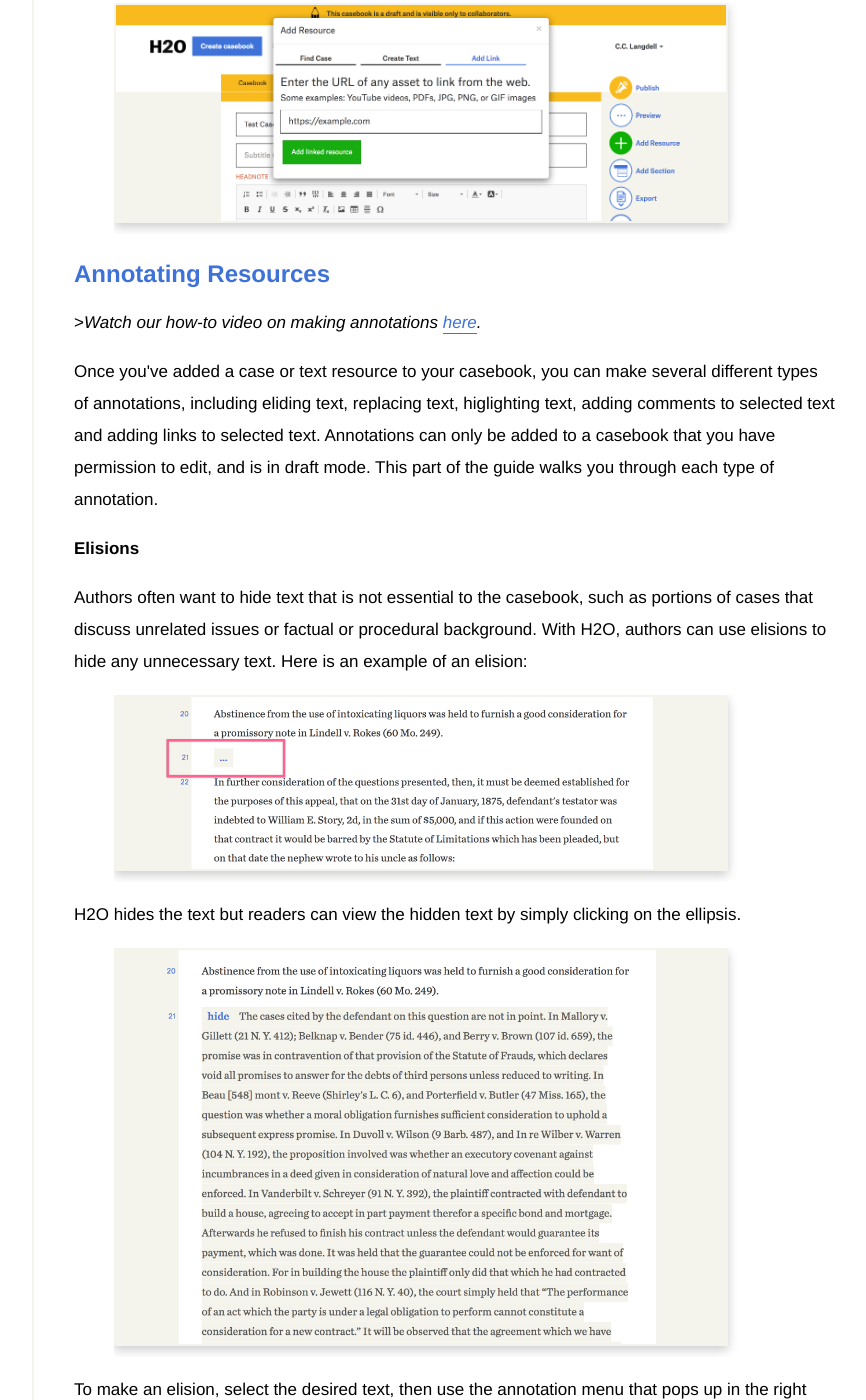
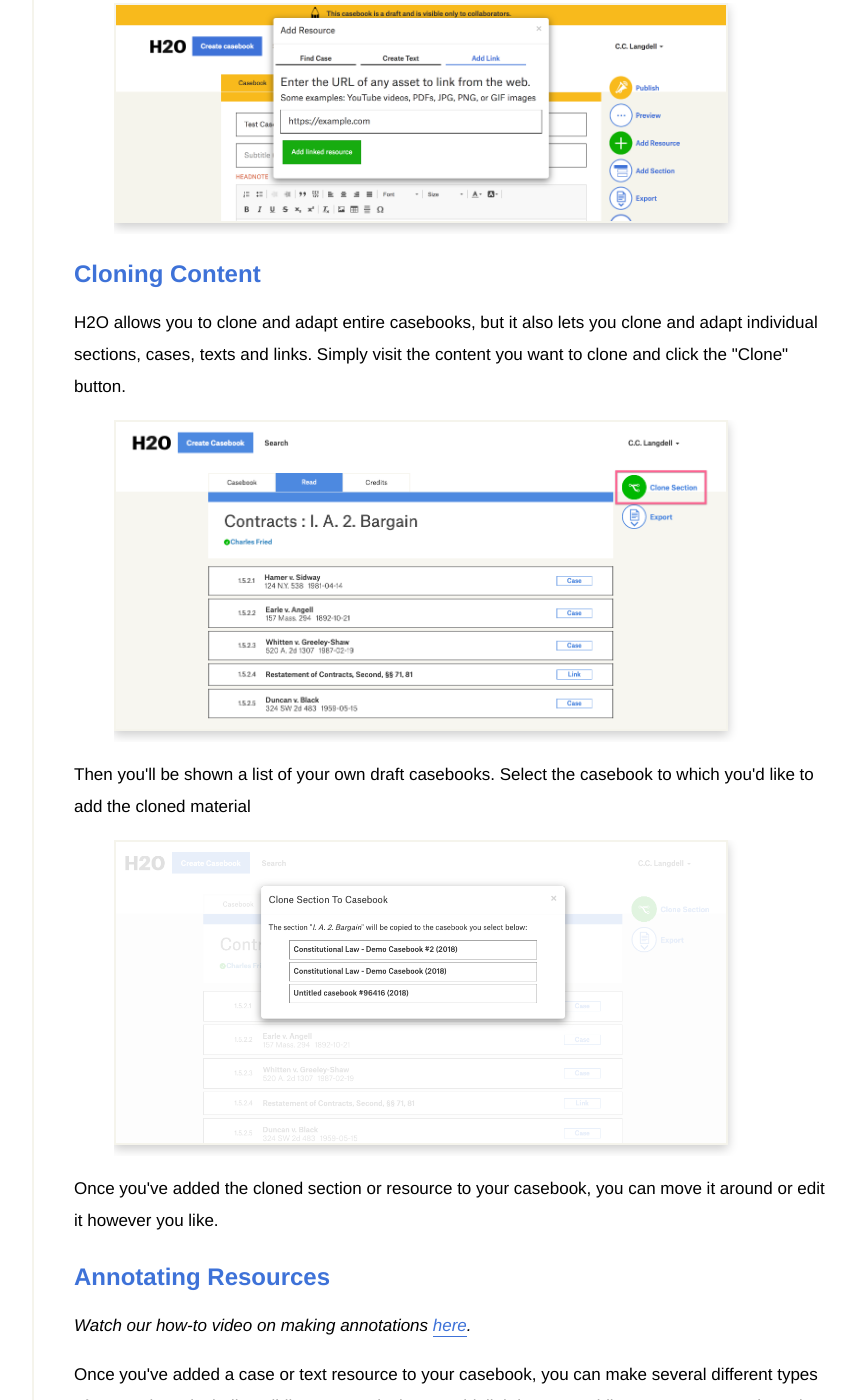
Before and after one commit to harvard-lil/h2o-static, a Jekyll site: the page built from app/making-casebooks.html, in a window 1280 px wide and 1400 px high, scrolled down 7310 px. Shown: the whole window, without its empty margins (340-1206 px from the left). Built offline with Jekyll 4.4.1, drawn with Linux system fonts in a browser that asks for light colours.

Commit message:
adding section/resource cloning to guide

```diff
--- a/app/index.html
+++ b/app/index.html
@@ -62,9 +62,9 @@ sharing-image: images/h2o-logo.svg
     <h2 id="making-casebooks">Making Casebooks</h2>
     <h3 id="accounts">Accounts</h3>
     <p>You'll need to register for an account to make casebooks. You don't need an account to read casebooks.</p>
-    <p>Accounts are free for anyone with an email account at an academic institution. Go here to register for an account: <a href="https://opencasebook.org/users/new">sign up</a>.</p>
+    <p>Accounts are free for anyone with an email account at an academic institution. Go here to register for an account: <a href="https://opencasebook.org/accounts/new/" target="_blank">sign up</a>.</p>
     <h3 id="get-started">Get Started</h3>
-    <p><i>Check out our video how to make a new casebook <a href="https://about.opencasebook.org/other-resources/#making-a-casebook-video">here</a>.</i></p>
+    <p><i>Check out our video how to make a new casebook <a href="https://about.opencasebook.org/other-resources/#making-a-casebook-video" target="_blank">here</a>.</i></p>
     <p>To make a casebook, login and click the 'Create Casebook' button at the top of the page.</p>
     <figure>
         <img src="{{ site.baseurl }}/assets/images/create-casebook-button.png" alt="A screenshot of the top of the page, with the Create Casebook button highlighted.">
@@ -99,6 +99,7 @@ sharing-image: images/h2o-logo.svg
     <figure>
         <img src="{{ site.baseurl }}/assets/images/add-resource.png" alt="A screenshot showing a draft casebook, with the add resource modal displayed so an author can select the type of resource she wants to add.">
     </figure>
+    <p>You also can clone sections, cases, texts or links from other casebooks into your own casebook. Just visit the content you want to add to your casebook, click the "Clone" button, and then designate which of your casebooks you want to receive the cloned content. Then you can view the cloned content in your casebook and make whatever changes to it you wish.</p>
     <p>For more detail, visit the <a href="{{ site.baseurl }}/making-casebooks/">Making Casebooks</a> section of this help guide.</p>
 
     <h3 id="faculty-exporting-printing">Export & Print</h3>
--- a/app/making-casebooks.html
+++ b/app/making-casebooks.html
@@ -40,6 +40,7 @@ sharing-image: images/h2o-logo.svg
             <li><a href="#adding-links">Links</a></li>
         </ul>
         </li>
+        <li><a href="#cloning-content">Cloning Content</a></li>
         <li ><a href="#annotating-resources">Annotating Resources</a></li>
         <li>
             <ul class="toc-level-2">
@@ -171,8 +172,19 @@ sharing-image: images/h2o-logo.svg
         <img src="{{ site.baseurl }}/assets/images/add-link.png" alt="A screenshot of a draft casebook, with the add resource form active, the add link tab active, and an example URL entered.">
     </figure>
 
+    <h2 id="cloning-content">Cloning Content</h2>
+    <p>H2O allows you to clone and adapt entire casebooks, but it also lets you clone and adapt individual sections, cases, texts and links. Simply visit the content you want to clone and click the "Clone" button.</p>
+    <figure>
+        <img src="{{ site.baseurl }}/assets/images/clone-section.png" alt="A screenshot of a section of a casebook, with the Clone Section button highlighted.">
+    </figure>
+    <p>Then you'll be shown a list of your own draft casebooks. Select the casebook to which you'd like to add the cloned material</p>
+    <figure>
+        <img src="{{ site.baseurl }}/assets/images/clone-recipient.png" alt="A screenshot of the modal with a listing of casebooks to which the user can send the cloned section.">
+    </figure>
+    <p>Once you've added the cloned section or resource to your casebook, you can move it around or edit it however you like.</p>
+
     <h2 id="annotating-resources">Annotating Resources</h2>
-    <p>><i>Watch our how-to video on making annotations <a href="https://about.opencasebook.org/other-resources/#annotating-video">here</a>.</i></p>
+    <p><i>Watch our how-to video on making annotations <a href="https://about.opencasebook.org/other-resources/#annotating-video">here</a>.</i></p>
     <p>Once you've added a case or text resource to your casebook, you can make several different types of annotations, including eliding text, replacing text, higlighting text, adding comments to selected text and adding links to selected text. Annotations can only be added to a casebook that you have permission to edit, and is in draft mode. This part of the guide walks you through each type of annotation.</p>
 
     <h3 id="elisions">Elisions</h3>
```
Also changed, not shown: app/assets/images/clone-recipient.png (added), app/assets/images/clone-section.png (added).
